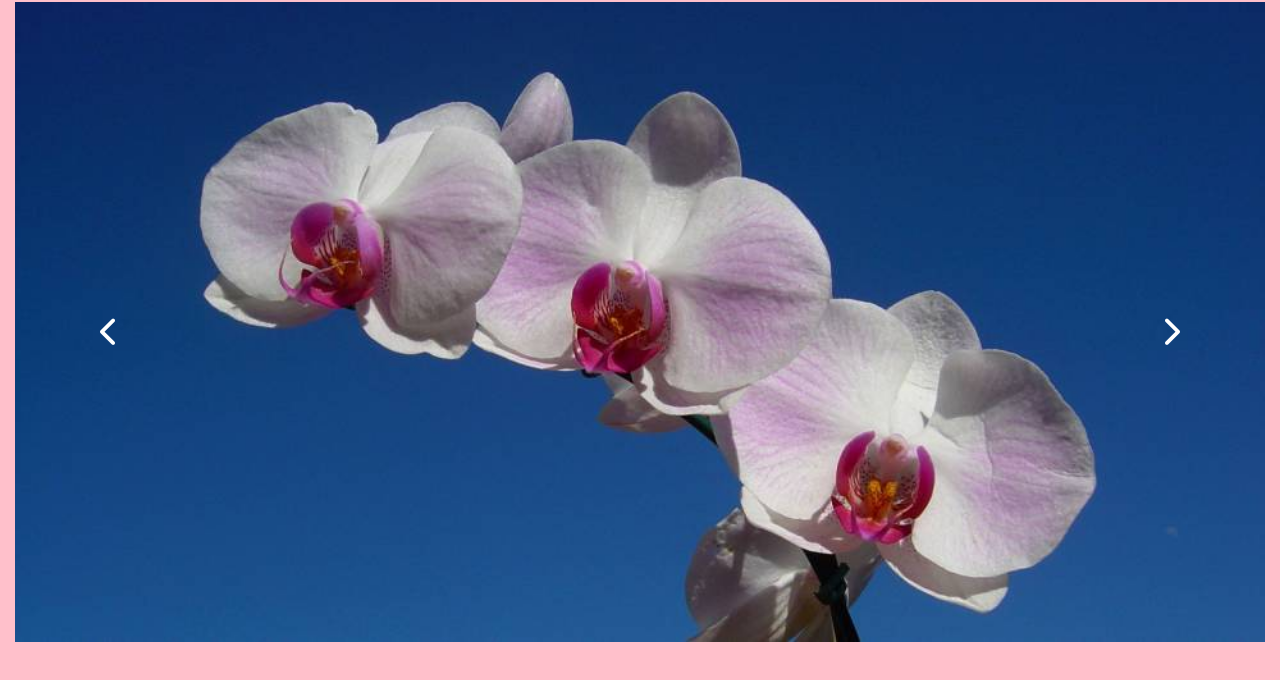
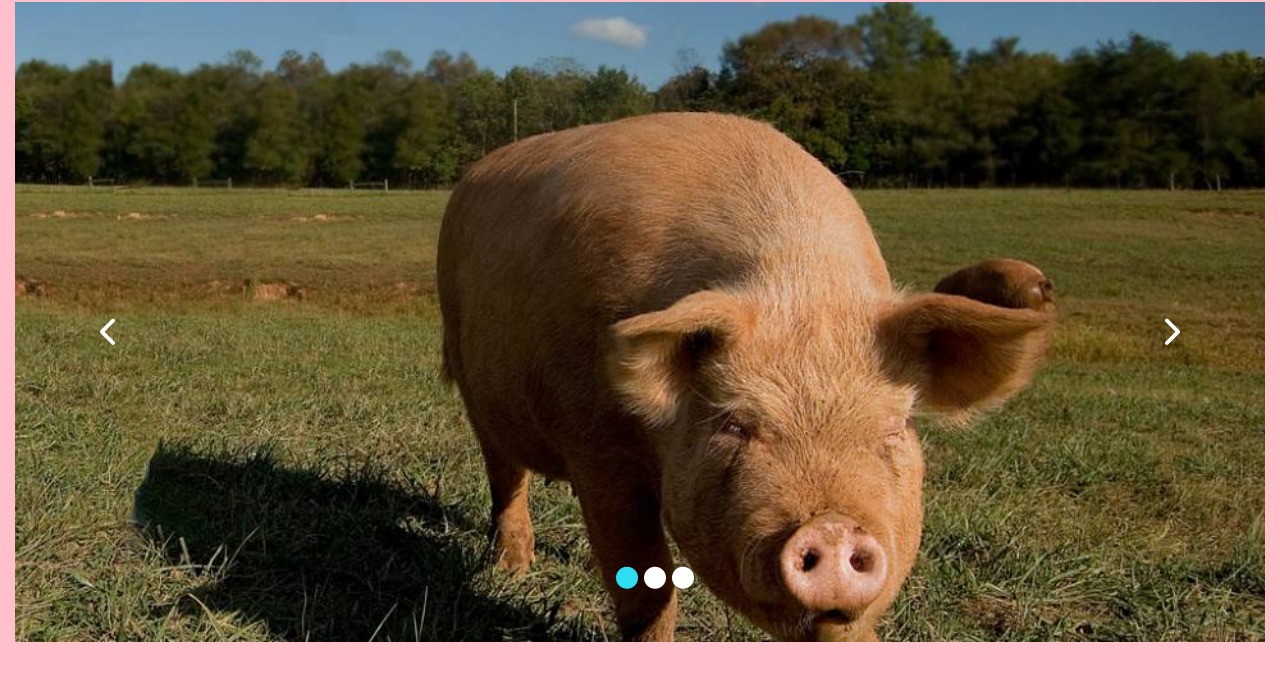
Before and after one commit to marcelaorellana/carousel_jquery, a plain HTML site: page index.html in a window 1280 px wide. Both pictures are taken after a click on the element 109 px from the left and 400 px from the top of the page. Shown: the part 68-748 px from the top of the page. Drawn offline with nearby package versions, Linux system fonts and the light colour scheme.

Commit message:
los circulos de paginacion funcionan al hacer click en ellos

```diff
--- a/assets/css/style.css
+++ b/assets/css/style.css
@@ -53,7 +53,6 @@ body{
 	font-size: 30px;
 	cursor: pointer;
 	z-index: 222;
-
 }
 
 .left{
@@ -63,3 +62,16 @@ body{
 .right{
 	right: 100px;
 }
+.circulo{
+	position: absolute;
+	top: 79vh;
+	width: 100%;
+	z-index: 333;
+	display: flex;
+	justify-content: center;
+}
+.fa-circle{
+	margin: 3px;
+	color: white;
+	font-size: 22px;
+}
--- a/assets/js/main.js
+++ b/assets/js/main.js
@@ -3,14 +3,16 @@ $(document).ready(function(){
 
 	$('.fotos').hide();
 	$('.fotos:first').show();
+	$('.fa-circle:first').css({'color': '#2DDEF3'});
 
 	$('.right').click(siguiente);
 	$('.left').click(atras);
+	$('.fa-circle').click(paginacion);
 
 
 	setInterval(function(){
 		siguiente();
-	}, 40000);
+	}, 6000);
 
 	function siguiente(){
 		if( cont >= 3){
@@ -22,7 +24,6 @@ $(document).ready(function(){
 
 		$('.fotos').hide();
 		$('#img'+ cont).fadeIn(1000);
-
 
 	}
 
@@ -38,4 +39,17 @@ $(document).ready(function(){
 		$('#img'+ cont).fadeIn(1000);
 	}
 
+	function paginacion(){
+		var circuloID = $(this).index() + 1;
+		console.log(circuloID);
+		$('.fotos').hide();
+		$('#img'+ circuloID).fadeIn(1000);
+
+		$('.fa-circle').css({'color': 'white'});
+		$(this).css({'color': '#2DDEF3'});
+
+		cont = circuloID;
+
+	}
+
 });
--- a/index.html
+++ b/index.html
@@ -29,6 +29,11 @@
 		<div class="right">
 			<span class="fa fa-chevron-right"></span>
 		</div>
+		<div class="circulo">
+			<span class="fa fa-circle" id="cir1"> </span>
+			<span class="fa fa-circle" id="cir2"> </span>
+			<span class="fa fa-circle" id="cir3"> </span>
+		</div>
 	</div>
 	<script src="https://ajax.googleapis.com/ajax/libs/jquery/3.2.1/jquery.min.js"></script>
 
```
